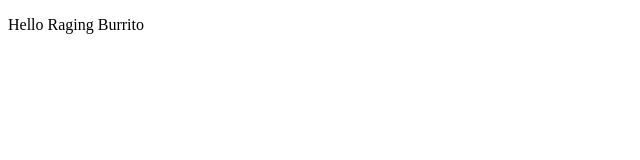
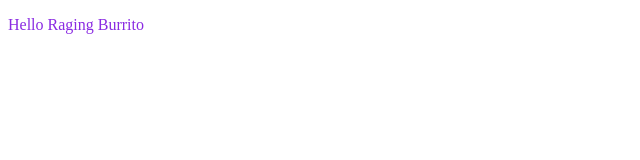
Before and after one commit to tylers22/tylersharp.github.io, a plain HTML site: page index.html in a window 1280 px wide. Shown: the whole page, without its empty margins (0-640 px from the left). Drawn offline with Linux system fonts and the light colour scheme.

Commit message:
purple raging burrito

```diff
--- a/index.html
+++ b/index.html
@@ -13,6 +13,6 @@
         <link rel="stylesheet" href="">
     </head>
     <body>
-        <P>Hello Raging Burrito</P>
+        <P style="color: blueviolet;">Hello Raging Burrito</P>
     </body>
 </html>
```
